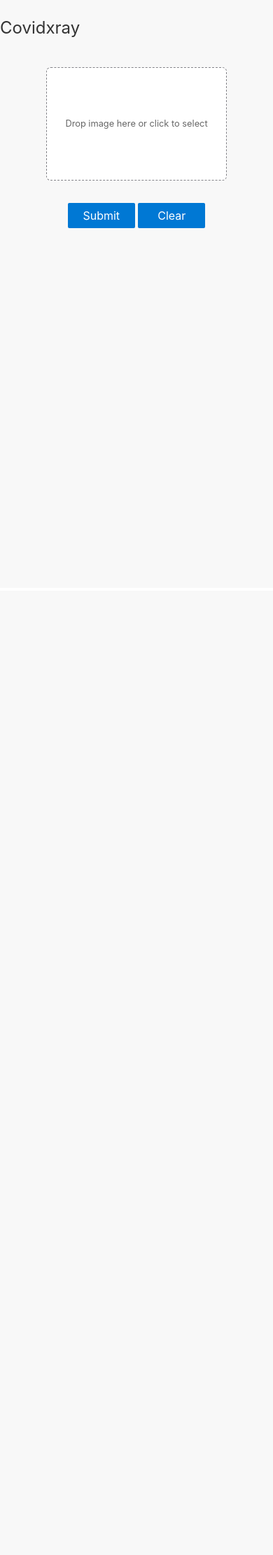
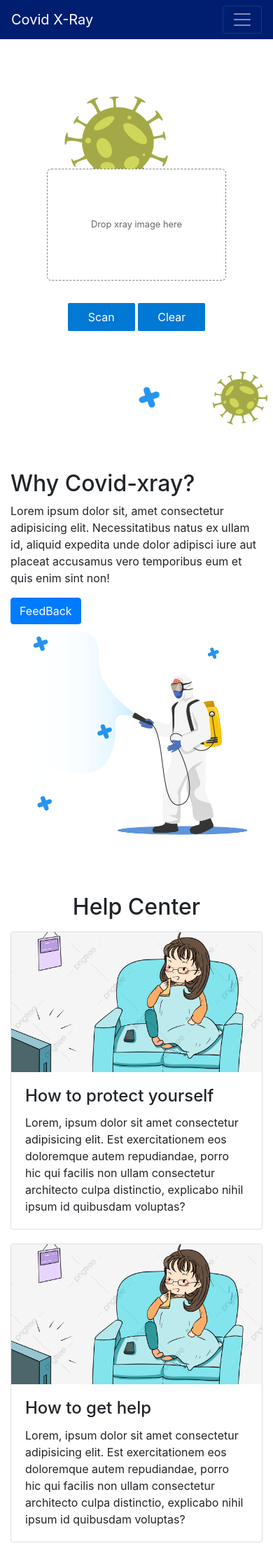
Before and after one commit to covidxray/covidxray.org, a Flask app: page / in a window 390 px wide. Shown: the top 2222 px of the page at 70% size. Before the commit the page ends 326 px from the top, so only its background shows below. Run offline with Flask 2, Linux system fonts and the light colour scheme; parts of the project's set-up code (start-up, migrations or seed data) failed here and were passed over; some libraries are stand-ins or nearby versions.

Commit message:
feat: UI

```diff
--- /dev/null
+++ b/static/css/main_style.css
@@ -0,0 +1,166 @@
+.button {
+    font-family: inherit;
+    text-align: center;
+    cursor: pointer;
+    border: none;
+    text-decoration: none;
+    outline: none;
+    color: #ffffff;
+    background-color: rgb(0, 120, 212);
+    padding: 0.5rem 1.2rem;
+    border-radius: 2px;
+    font-size: 1rem;
+    min-width: 6rem;
+  }
+
+  .button:hover {
+    background-color: rgb(16, 110, 190);
+  }
+
+  .button.disabled {
+    pointer-events: none;
+    background-color: #cccccc;
+    color: #666666;
+  }
+
+  /* Main section */
+
+  .main {
+    box-sizing: border-box;
+    display: flex;
+    flex-direction: column;
+    align-items: center;
+    height: 90vh;
+  }
+
+  .main .title h1 {
+    font-size: 2.3rem;
+    font-weight: 300;
+    margin: 0.8rem 0;
+    text-align: center;
+  }
+
+  .hidden {
+    display: none;
+  }
+
+  .reveal {
+    opacity: 0;
+  }
+
+  .reveal:hover {
+    opacity: 0.2;
+  }
+
+  /* Upload box */
+  .upload-box {
+    font-size: 0.8rem;
+    color: #666666;
+    cursor: pointer;
+    width: 16rem;
+    height: 10rem;
+    background: #fff;
+    border: 0.1rem dashed #838388;
+    border-radius: 0.4rem;
+    display: flex;
+    justify-content: center;
+    align-items: center;
+    flex-direction: column;
+    margin: 1rem 0 2rem 0;
+  }
+
+  .upload-box.dragover {
+    /* background-color: grey; */
+    color: #eeeeee;
+    border: 0.1rem solid rgb(0, 120, 212);
+    box-shadow: inset 0 0 0 0.1rem rgb(0, 120, 212);
+  }
+
+  .upload-box:hover {
+    border-color: rgb(0, 120, 212);
+  }
+
+  .upload-box #image-preview {
+    max-width: 14rem;
+    max-height: 8rem;
+    box-shadow: 0 4px 4px 0 rgba(0, 0, 0, 0.2), 0 6px 10px 0 rgba(0, 0, 0, 0.19);
+  }
+
+  #image-result {
+    box-shadow: 0 4px 8px 0 rgba(0, 0, 0, 0.2), 0 6px 20px 0 rgba(0, 0, 0, 0.19);
+    max-height: 20rem;
+  }
+
+  #image-box {
+    position: relative;
+    width: auto;
+    float: left;
+    margin-bottom: 2rem;
+  }
+
+  #image-display {
+    width: 100%;
+    max-width: 400px;
+    box-shadow: 0 4px 8px 0 rgba(0, 0, 0, 0.2), 0 6px 20px 0 rgba(0, 0, 0, 0.19);
+    max-height: 30rem;
+  }
+
+  #image-display.loading {
+    filter: brightness(30%);
+  }
+
+  #chart-container {
+    margin: auto;
+    display: inline-block;
+  }
+
+  #pred-result {
+    color: white;
+    font-size: 1.5rem;
+    position: absolute;
+    top: 50%;
+    left: 50%;
+    transform: translate(-50%, -50%);
+  }
+
+  #loader {
+    position: absolute;
+    top: 50%;
+    left: 50%;
+    transform: translate(-50%, -50%);
+    z-index: 10;
+    margin: 0 auto;
+  }
+
+  /* Animation */
+  #spinner {
+    box-sizing: border-box;
+    stroke: #cccccc;
+    stroke-width: 3px;
+    transform-origin: 50%;
+    animation: line 1.6s cubic-bezier(0.4, 0, 0.2, 1) infinite,
+      rotate 1.6s linear infinite;
+  }
+  @keyframes rotate {
+    from {
+      transform: rotate(0);
+    }
+    to {
+      transform: rotate(450deg);
+    }
+  }
+  @keyframes line {
+    0% {
+      stroke-dasharray: 2, 85.964;
+      transform: rotate(0);
+    }
+    50% {
+      stroke-dasharray: 65.973, 21.9911;
+      stroke-dashoffset: 0;
+    }
+    100% {
+      stroke-dasharray: 2, 85.964;
+      stroke-dashoffset: -65.973;
+      transform: rotate(90deg);
+    }
+  }
--- /dev/null
+++ b/static/css/style.css
@@ -0,0 +1,53 @@
+*{
+    padding: 0px;
+    margin: 0px;
+    box-sizing: border-box;
+}
+
+.nav-bar-maincolor {
+    background-color: #001E70;
+    color: white;
+}
+
+.main-content{
+    background-color: rgb(255, 255, 255);
+    background-image: url('../pictures/mainbackground.png');
+    background-size: cover;
+}
+.footer-copyright{
+    background-color: rgb(238, 238, 238);
+}
+
+.info-text-margin{
+    margin-top: 15px; margin-bottom: 15px;
+}
+
+.main-panel-margin{
+    height: 70vh; padding-top: 20vh
+}
+
+.card-margin{
+    margin-bottom: 20px;
+}
+
+.card-style{
+    box-shadow: none;
+}
+.card-style:hover{
+    box-shadow: 0 4px 8px 0 rgba(0, 0, 0, 0.2), 0 6px 20px 0 rgba(0, 0, 0, 0.19);
+}
+
+.image-style{
+    max-height:200px; width:100%;object-fit: cover;
+}
+
+.insert-picture-style{
+    background-color: aliceblue;
+}
+.inside-why-layout{
+    margin-top: 25px;
+    margin-bottom: 25px;
+}
+.why-content-center{
+    min-height: 300px;
+}
--- a/templates/base.html
+++ b/templates/base.html
@@ -5,20 +5,37 @@
     <meta http-equiv="X-UA-Compatible" content="IE=edge" />
     <title>Covid-19 X-Ray</title>
     <meta name="viewport" content="width=device-width, initial-scale=1" />
-    <link rel="stylesheet" type="text/css" href="{{ url_for('static',filename='main.css') }}" />
-    <link rel="stylesheet" href="https://cdn.jsdelivr.net/npm/uikit@3.3.7/dist/css/uikit.min.css" />
+    <link rel="stylesheet" type="text/css" href="{{ url_for('static',filename='css/main.css') }}" />
+    <link rel="stylesheet" type="text/css" href="{{ url_for('static',filename='css/main_style.css') }}" />
+    <link rel="stylesheet" type="text/css" href="{{ url_for('static',filename='css/style.css') }}" />
+    <link rel="stylesheet" href="https://stackpath.bootstrapcdn.com/bootstrap/4.4.1/css/bootstrap.min.css"
+    integrity="sha384-Vkoo8x4CGsO3+Hhxv8T/Q5PaXtkKtu6ug5TOeNV6gBiFeWPGFN9MuhOf23Q9Ifjh" crossorigin="anonymous">
   </head>
 
   <body>
-    <nav uk-navbar>
-      <div class="uk-navbar-left">
-        <a class="uk-navbar-item uk-logo" href="#">Covidxray</a>
+    <nav class="navbar navbar-expand-lg navbar-dark nav-bar-maincolor">
+      <div class="container">
+          <a class="navbar-brand" href="#">Covid X-Ray</a>
+          <button class="navbar-toggler" type="button" data-toggle="collapse" data-target="#navbarsExample07"
+              aria-controls="navbarsExample07" aria-expanded="false" aria-label="Toggle navigation">
+              <span class="navbar-toggler-icon"></span>
+          </button>
+          <div class="collapse navbar-collapse" id="navbarsExample07">
+              <ul class="navbar-nav ml-auto">
+                  <li class="nav-item active">
+                      <a href="#help-center"><button class="btn btn-warning">Need Help</button></a>
+                  </li>
+                  <li class="nav-item active">
+                      <a class="nav-link" href="#">Why Covid-xray?<span class="sr-only">(current)</span></a>
+                  </li>
+              </ul>
+          </div>
       </div>
-  </nav>
+    </nav>
     {% block content %}{% endblock %}
   </body>
   <footer>
     <script src="https://code.highcharts.com/highcharts.js"></script>
-    <script src="{{ url_for('static',filename='main.js') }}"></script>
+    <script src="{{ url_for('static',filename='js/main.js') }}"></script>
   </footer>
 </html>
--- a/templates/index.html
+++ b/templates/index.html
@@ -1,15 +1,17 @@
 {% extends "base.html" %} {% block content %}
 
+<section class="main-content container-fluid">
+  <div class="container main-panel-margin">
       <div class="main">
           <div class="panel">
               <input id="file-upload" class="hidden" type="file" accept="image/x-png,image/gif,image/jpeg" />
               <label for="file-upload" id="file-drag" class="upload-box">
-      <div id="upload-caption">Drop image here or click to select</div>
+                  <div id="upload-caption">Drop xray image here</div>
                   <img id="image-preview" class="hidden" />
               </label>
           </div>
           <div style="margin-bottom: 2rem;">
-    <input type="button" value="Submit" class="button" onclick="submitImage();" />
+              <input type="button" value="Scan" class="button" onclick="submitImage();" />
               <input type="button" value="Clear" class="button" onclick="clearImage();" />
           </div>
 
@@ -25,4 +27,82 @@
           </div>
       </div>
 
+  </div>
+
+</section>
+
+<section class="why-layout">
+  <div class="container inside-why-layout">
+      <div class='row why-content-center'>
+          <div class="col-md-6 align-self-center">
+              <h2>Why Covid-xray?</h2>
+              <p>Lorem ipsum dolor sit, amet consectetur adipisicing elit. Necessitatibus natus ex ullam id,
+                  aliquid expedita unde dolor adipisci iure aut placeat accusamus vero temporibus eum et quis enim
+                  sint non!</p>
+
+              <button class="btn btn-primary">FeedBack</button>
+          </div>
+          <div class="col-md-6 align-self-center">
+
+              <img src="{{ url_for('static',filename='pictures/doctorspraying.png') }}" alt="covid-xray doctor spraying icon" style="width:100%">
+          </div>
+
+      </div>
+  </div>
+</section>
+
+<section class="info-content" id="help-center">
+  <div class="container info-text-margin">
+      <h2 class="text-center">Help Center</h2>
+  </div>
+  <div class="container">
+      <div class="info-card-section">
+          <div class="row">
+              <div class="col-md-4 card-margin">
+                  <div class="card card-style">
+                      <img class="card-img-top image-style" src="{{ url_for('static',filename='pictures/stayhome.jpg') }}" alt="Card image">
+                      <div class="card-body">
+                          <h4 class="card-title">How to protect yourself</h4>
+                          <p class="card-text">Lorem, ipsum dolor sit amet consectetur adipisicing elit. Est
+                              exercitationem eos doloremque autem repudiandae, porro hic qui facilis non ullam
+                              consectetur architecto culpa distinctio, explicabo nihil ipsum id quibusdam
+                              voluptas?</p>
+                      </div>
+                  </div>
+              </div>
+              <div class="col-md-4 card-margin">
+                  <div class="card card-style">
+                      <img class="card-img-top image-style" src="{{ url_for('static',filename='pictures/stayhome.jpg') }}" alt="Card image">
+                      <div class="card-body">
+                          <h4 class="card-title">How to get help</h4>
+                          <p class="card-text">Lorem, ipsum dolor sit amet consectetur adipisicing elit. Est
+                              exercitationem eos doloremque autem repudiandae, porro hic qui facilis non ullam
+                              consectetur architecto culpa distinctio, explicabo nihil ipsum id quibusdam
+                              voluptas?</p>
+                      </div>
+                  </div>
+              </div>
+              <div class="col-md-4 card-margin">
+                  <div class="card card-style">
+                      <img class="card-img-top image-style" src="{{ url_for('static',filename='pictures/stayhome.jpg') }}" alt="Card image">
+                      <div class="card-body">
+                          <h4 class="card-title">what is the symptom</h4>
+                          <p class="card-text">Lorem, ipsum dolor sit amet consectetur adipisicing elit. Est
+                              exercitationem eos doloremque autem repudiandae, porro hic qui facilis non ullam
+                              consectetur architecto culpa distinctio, explicabo nihil ipsum id quibusdam
+                              voluptas?</p>
+                      </div>
+                  </div>
+              </div>
+          </div>
+      </div>
+  </div>
+</section>
+
+<footer style="margin-top: 35px;">
+  <div class="footer-copyright text-center py-3">© 2020 Copyright:
+      <a href="#">CovidX-Ray</a>
+  </div>
+
+</footer>
 {% endblock %}
```
Also changed, not shown: static/css/main.css (renamed from static/main.css), static/js/main.js (renamed from static/main.js), static/pictures/doctorspraying.png (added), static/pictures/mainbackground.png (added), static/pictures/stayhome.jpg (added). Lines whose indentation alone changed are shown as unchanged.
